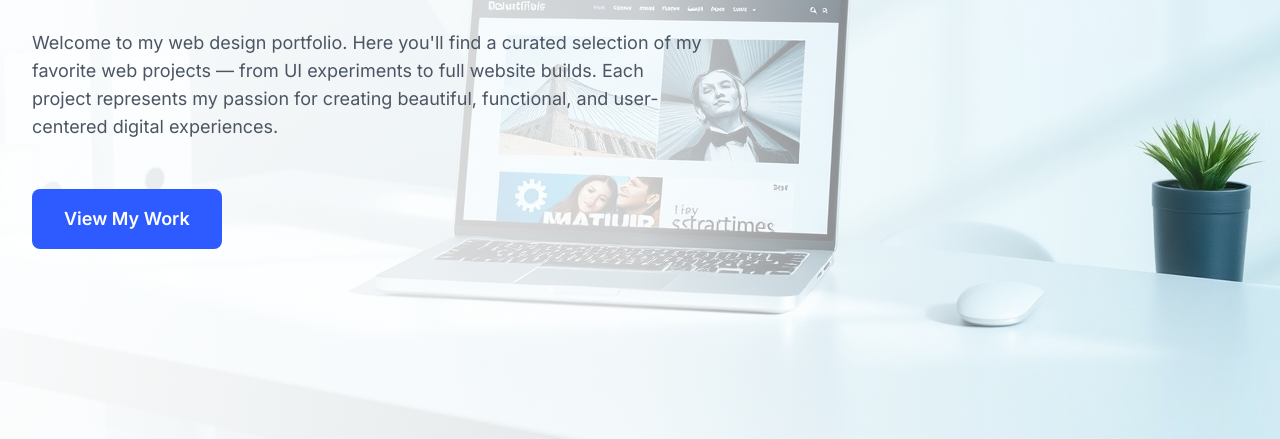
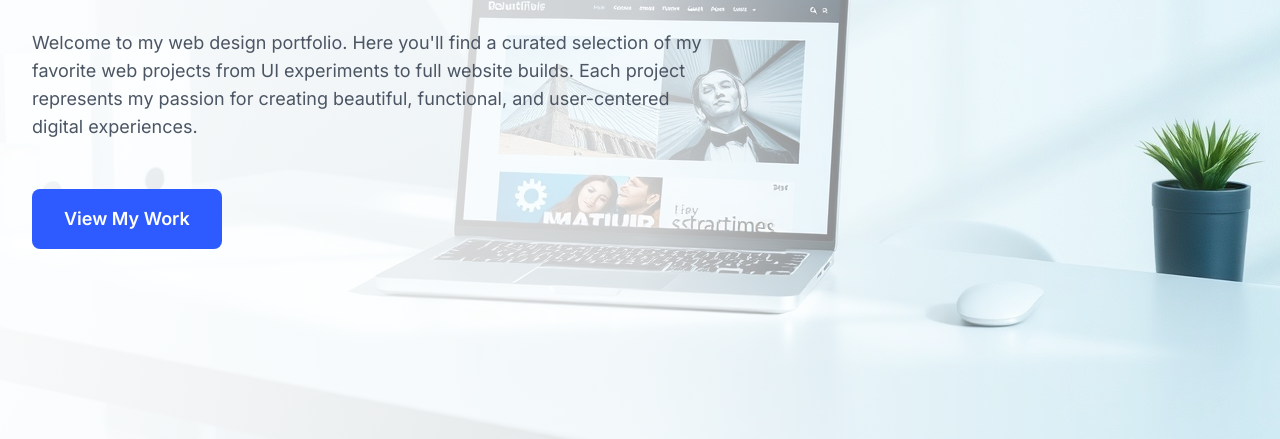
Before and after one commit to Josh-D-Boss/Josh-Web-Design-Portfolio, a plain HTML site: page index.html in a window 1280 px wide. Shown: the part 361-800 px from the top of the page. Drawn offline with nearby package versions, Linux system fonts and the light colour scheme.

Commit message:
Update index.html

```diff
--- a/index.html
+++ b/index.html
@@ -178,7 +178,7 @@
                 <div class="prose prose-lg text-gray-600 leading-relaxed">
                     <p class="text-lg">
                         Welcome to my web design portfolio. Here you'll find a curated selection of my favorite web
-                        projects — from UI experiments to full website builds. Each project represents my passion for
+                        projects from UI experiments to full website builds. Each project represents my passion for
                         creating beautiful, functional, and user-centered digital experiences.
                     </p>
                 </div>
@@ -212,7 +212,8 @@
                             Mont Blac Landing-Page
                         </h3>
                         <p class="text-gray-600 mb-6 leading-relaxed">
-                            A stylish landing page for a wristwatch brand, designed to showcase product elegance and craftsmanship. It features sleek transitions,
+                            A stylish landing page for a wristwatch brand, designed to showcase product elegance and craftsmanship.
+                            It features sleek transitions,
                             hero product highlights, and a clean minimalist aesthetic tailored to luxury consumers.
                         </p>
                         <a href="https://jaymontblac-project.vercel.app/" target="_blank"></a>
@@ -231,7 +232,8 @@
                             DreamScape Events full Website
                         </h3>
                         <p class="text-gray-600 mb-6 leading-relaxed">
-                            A luxury event planning website crafted for a high-end Nigerian clientele. The site highlights core services, event categories, and portfolios with a sophisticated,
+                            A luxury event planning website crafted for a high-end Nigerian clientele. The site highlights core services,
+                            event categories, and portfolios with a sophisticated,
                             responsive layout and elegant visuals that reflect the brand’s premium identity.
                         </p>
                         <a href="https://dreamscape-events.vercel.app/" target="_blank"></a>
@@ -250,7 +252,8 @@
                             Lounge One Landing-Page
                         </h3>
                         <p class="text-gray-600 mb-6 leading-relaxed">
-                            An immersive and modern website for a high-end lounge, blending bold visuals, ambient tones, and interactive features. Built to spotlight the lounge atmosphere,
+                            An immersive and modern website for a high-end lounge, blending bold visuals, ambient tones,
+                            and interactive features. Built to spotlight the lounge atmosphere,
                             menu offerings, and location with seamless navigation and responsive design.
                         </p>
                         <a href="https://project-lounge-one.vercel.app/" target="_blank"></a>
@@ -269,7 +272,8 @@
                             Web Design Portfolio
                         </h3>
                         <p class="text-gray-600 mb-6 leading-relaxed">
-                            A personal portfolio website built to showcase a range of creative and technical web projects. Features interactive sections for design work, video content,
+                            A personal portfolio website built to showcase a range of creative and technical web projects.
+                            Features interactive sections for design work, video content,
                             and live previews—all wrapped in a sleek, modern UI with responsive layouts optimized for multiple devices.
                         </p>
                         <a href="https://your-project-link.com" target="_blank"></a>
@@ -288,7 +292,8 @@
                             myStash Landing-Page
                         </h3>
                         <p class="text-gray-600 mb-6 leading-relaxed">
-                            A fintech landing page created to promote smart saving and investment tools. Features include clear value propositions, call-to-action buttons,
+                            A fintech landing page created to promote smart saving and investment tools.
+                            Features include clear value propositions, call-to-action buttons,
                             and a vibrant, responsive layout to drive user trust and app conversions.
                         </p>
                         <a href="https://project-my-stash.vercel.app/" target="_blank"></a>
```
